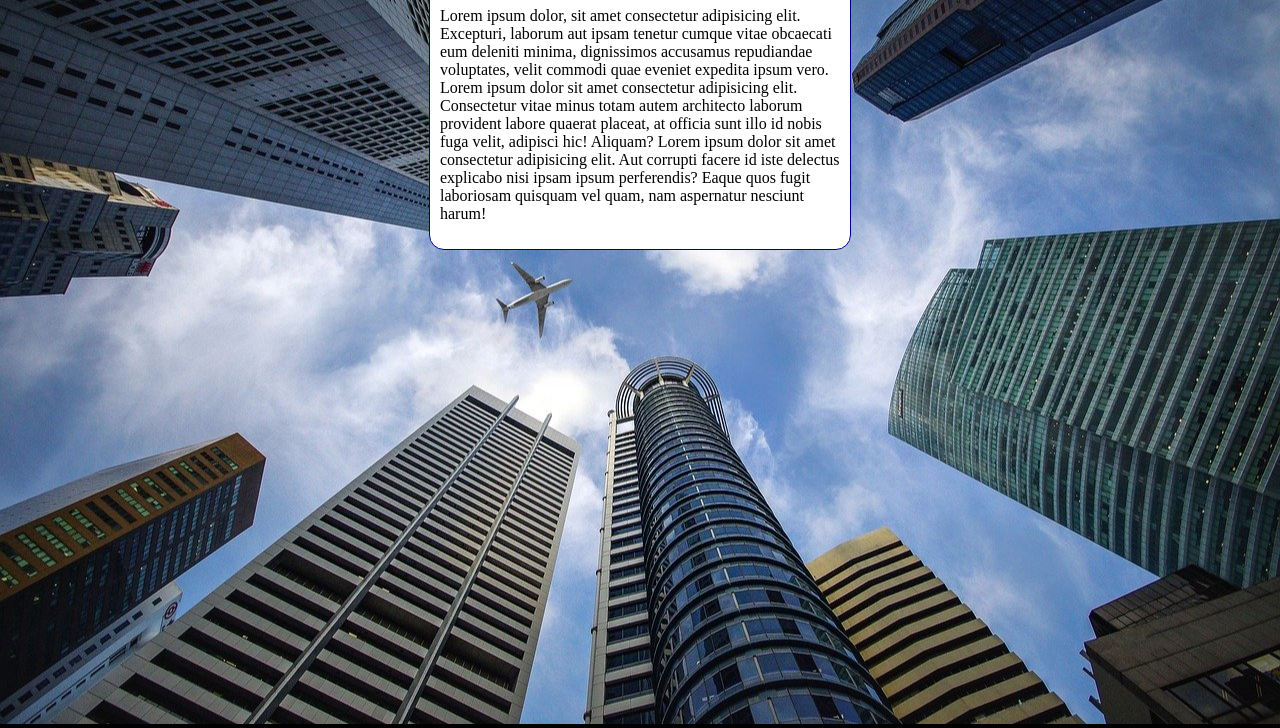
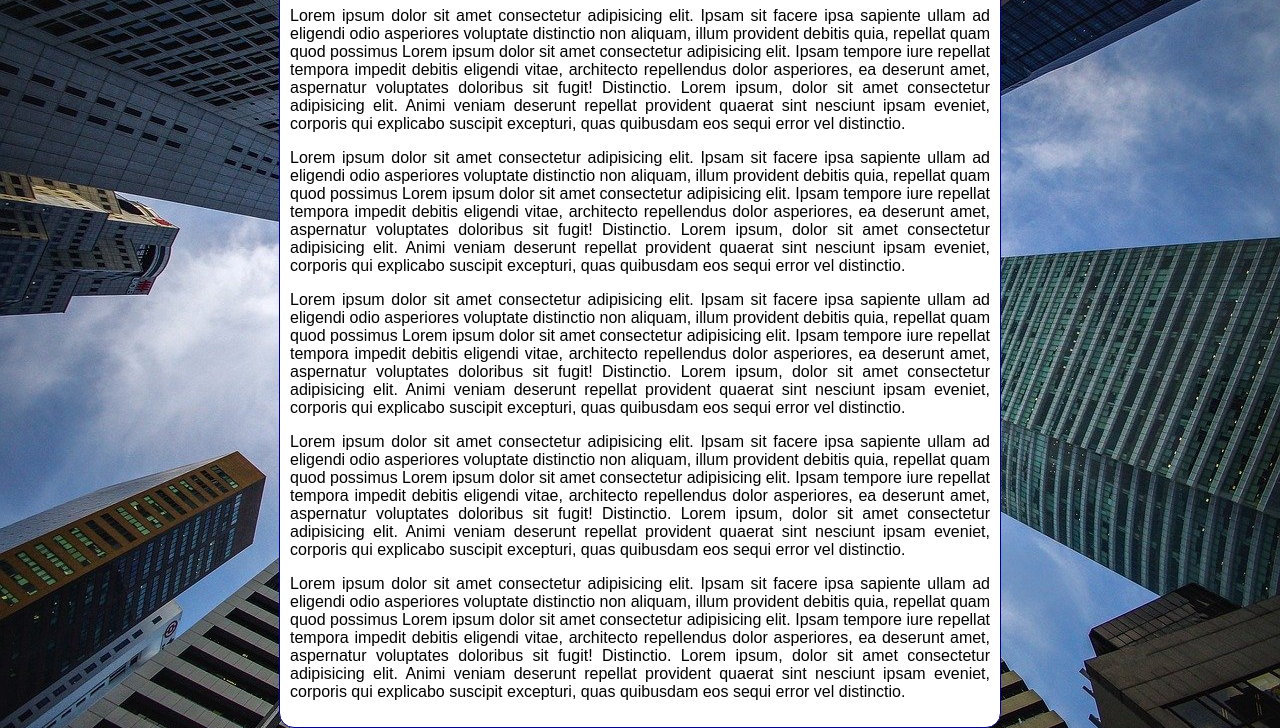
Before and after one commit to LuanGomes1209/html-css, a plain HTML site: page execícios/ex.022/imagens/fundo006.html in a window 1280 px wide. Shown: the part 92-820 px from the top of the page. Drawn offline with Linux system fonts and the light colour scheme.

Commit message:
Atualizando o exercício 22

```diff
--- a/execícios/ex.022/imagens/fundo006.html
+++ b/execícios/ex.022/imagens/fundo006.html
@@ -3,21 +3,32 @@
 <head>
     <meta charset="UTF-8">
     <meta name="viewport" content="width=device-width, initial-scale=1.0">
-    <title>Ajustando Tamanhos</title>
+    <title>Funfo fixo de Tela</title>
     <link rel="shortcut icon" href="wallpaper002.jpg" type="image/x-icon">
     <style>
         body{
+            font-family: Arial, Helvetica, sans-serif;
+            text-align: center;
+            text-align: justify;
+            text-justify: auto;
             height: 100vh;
-            background-color: black;
-            background-image: url('wallpaper002.jpg');
+            background-image: url('');
             background-position: center center;
             background-repeat: no-repeat;
+            background-size: cover;
+            background-attachment: fixed;
+
+            /* Shorthant - background
+            color > image > position > [size] > attachment
+            */
+
+            background: black url('wallpaper002.jpg') center center no-repeat fixed;
             background-size: cover;
         }
 
         main{
             background-color: white;
-            width: 400px;
+            max-width: 700px;
             padding: 10px;
             margin: auto;
             border: 1px solid darkblue;
@@ -29,7 +40,11 @@
 <body>
     <main>
         <h1>Teste imagem de fundo</h1>
-        <p>Lorem ipsum dolor, sit amet consectetur adipisicing elit. Excepturi, laborum aut ipsam tenetur cumque vitae obcaecati eum deleniti minima, dignissimos accusamus repudiandae voluptates, velit commodi quae eveniet expedita ipsum vero. Lorem ipsum dolor sit amet consectetur adipisicing elit. Consectetur vitae minus totam autem architecto laborum provident labore quaerat placeat, at officia sunt illo id nobis fuga velit, adipisci hic! Aliquam? Lorem ipsum dolor sit amet consectetur adipisicing elit. Aut corrupti facere id iste delectus explicabo nisi ipsam ipsum perferendis? Eaque quos fugit laboriosam quisquam vel quam, nam aspernatur nesciunt harum!</p>
+        <p>Lorem ipsum dolor sit amet consectetur adipisicing elit. Ipsam sit facere ipsa sapiente ullam ad eligendi odio asperiores voluptate distinctio non aliquam, illum provident debitis quia, repellat quam quod possimus Lorem ipsum dolor sit amet consectetur adipisicing elit. Ipsam tempore iure repellat tempora impedit debitis eligendi vitae, architecto repellendus dolor asperiores, ea deserunt amet, aspernatur voluptates doloribus sit fugit! Distinctio. Lorem ipsum, dolor sit amet consectetur adipisicing elit. Animi veniam deserunt repellat provident quaerat sint nesciunt ipsam eveniet, corporis qui explicabo suscipit excepturi, quas quibusdam eos sequi error vel distinctio.</p>
+        <p>Lorem ipsum dolor sit amet consectetur adipisicing elit. Ipsam sit facere ipsa sapiente ullam ad eligendi odio asperiores voluptate distinctio non aliquam, illum provident debitis quia, repellat quam quod possimus Lorem ipsum dolor sit amet consectetur adipisicing elit. Ipsam tempore iure repellat tempora impedit debitis eligendi vitae, architecto repellendus dolor asperiores, ea deserunt amet, aspernatur voluptates doloribus sit fugit! Distinctio. Lorem ipsum, dolor sit amet consectetur adipisicing elit. Animi veniam deserunt repellat provident quaerat sint nesciunt ipsam eveniet, corporis qui explicabo suscipit excepturi, quas quibusdam eos sequi error vel distinctio.</p>
+        <p>Lorem ipsum dolor sit amet consectetur adipisicing elit. Ipsam sit facere ipsa sapiente ullam ad eligendi odio asperiores voluptate distinctio non aliquam, illum provident debitis quia, repellat quam quod possimus Lorem ipsum dolor sit amet consectetur adipisicing elit. Ipsam tempore iure repellat tempora impedit debitis eligendi vitae, architecto repellendus dolor asperiores, ea deserunt amet, aspernatur voluptates doloribus sit fugit! Distinctio. Lorem ipsum, dolor sit amet consectetur adipisicing elit. Animi veniam deserunt repellat provident quaerat sint nesciunt ipsam eveniet, corporis qui explicabo suscipit excepturi, quas quibusdam eos sequi error vel distinctio.</p>
+        <p>Lorem ipsum dolor sit amet consectetur adipisicing elit. Ipsam sit facere ipsa sapiente ullam ad eligendi odio asperiores voluptate distinctio non aliquam, illum provident debitis quia, repellat quam quod possimus Lorem ipsum dolor sit amet consectetur adipisicing elit. Ipsam tempore iure repellat tempora impedit debitis eligendi vitae, architecto repellendus dolor asperiores, ea deserunt amet, aspernatur voluptates doloribus sit fugit! Distinctio. Lorem ipsum, dolor sit amet consectetur adipisicing elit. Animi veniam deserunt repellat provident quaerat sint nesciunt ipsam eveniet, corporis qui explicabo suscipit excepturi, quas quibusdam eos sequi error vel distinctio.</p>
+        <p>Lorem ipsum dolor sit amet consectetur adipisicing elit. Ipsam sit facere ipsa sapiente ullam ad eligendi odio asperiores voluptate distinctio non aliquam, illum provident debitis quia, repellat quam quod possimus Lorem ipsum dolor sit amet consectetur adipisicing elit. Ipsam tempore iure repellat tempora impedit debitis eligendi vitae, architecto repellendus dolor asperiores, ea deserunt amet, aspernatur voluptates doloribus sit fugit! Distinctio. Lorem ipsum, dolor sit amet consectetur adipisicing elit. Animi veniam deserunt repellat provident quaerat sint nesciunt ipsam eveniet, corporis qui explicabo suscipit excepturi, quas quibusdam eos sequi error vel distinctio.</p>
     </main>
 </body>
 </html>
```
